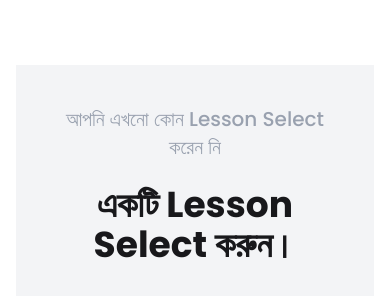
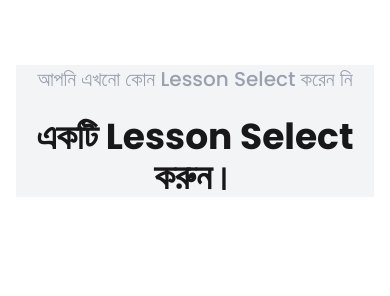
Before and after one commit to JamshedSifat/English-Janala, a plain HTML site: page index.html in a window 390 px wide. Shown: the part 732-1028 px from the top of the page. After the commit the page ends 969 px from the top, so only its background shows below. Drawn offline with nearby package versions, Linux system fonts and the light colour scheme; no server answers.

Commit message:
responsive

```diff
--- a/index.html
+++ b/index.html
@@ -84,7 +84,7 @@
       <span class="loading loading-infinity loading-xl"></span>
      </section>
     <!-- word shows -->
-     <section id="word-container"class="bg-gray-100 p-10 w-11/12 mx-auto my-10 grid grid-cols-3 gap-5">
+     <section id="word-container"class="bg-gray-100 md:p-10 w-11/12 mx-auto my-10 grid md:grid-cols-3 grid-cols-1 gap-5">
 
 
       <div class="text-center col-span-full space-y-6 font-bangla">
```
